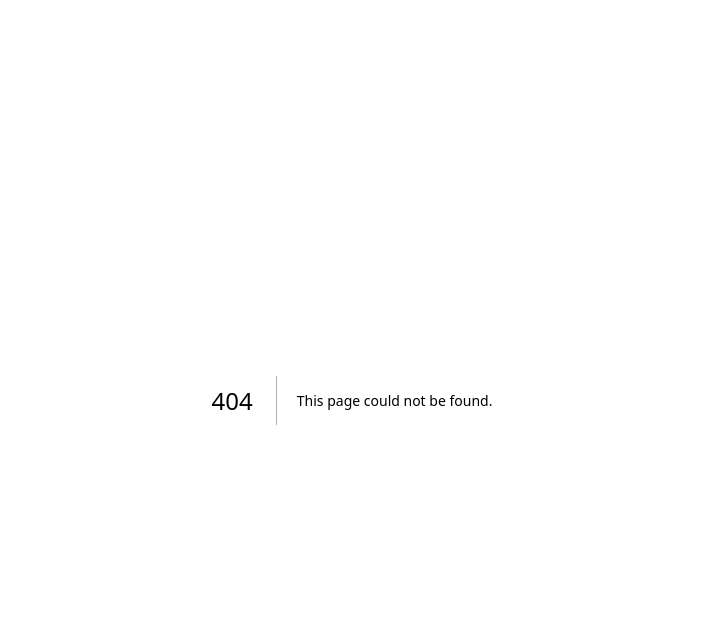
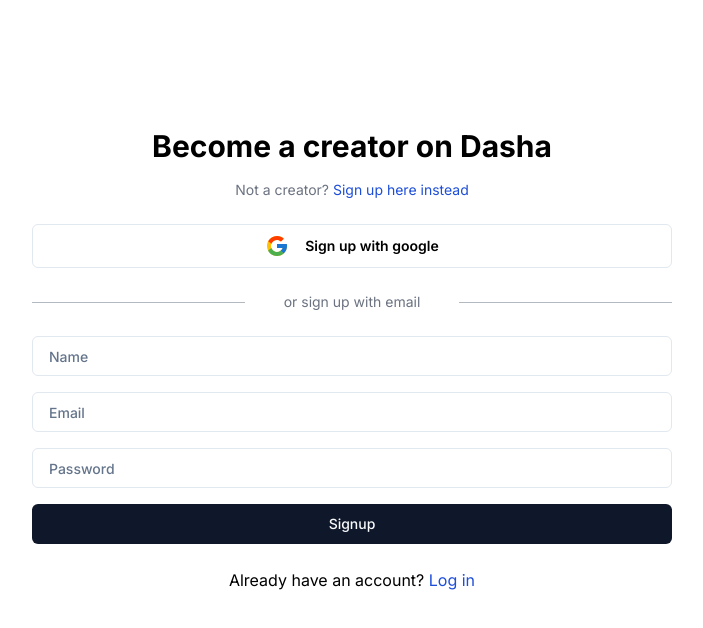
Before and after one commit to EkChills/Membership-Platform, a Next.js app: page /getstartedcreator in a window 1280 px wide. Before the commit this address had no page. Shown: the top 628 px of the page, without its empty margins (288-991 px from the left). Built offline with nearby package versions, Linux system fonts and the light colour scheme.

Commit message:
form validation

```diff
--- /dev/null
+++ b/src/app/getstartedcreator/page.tsx
@@ -0,0 +1,38 @@
+
+import AuthPagesWrapper from '@/components/authpages/AuthPagesWrapper'
+import LoginHeader from '@/components/authpages/LoginHeader'
+import LoginInputs from '@/components/authpages/LoginInputs'
+import AnimatePresenceWrapper from '@/components/framer-motion/AnimatePresenceWrapper'
+import { Button } from '@/components/ui/button'
+import { Input } from '@/components/ui/input'
+import Image from 'next/image'
+import Link from 'next/link'
+import { usePathname } from 'next/navigation'
+import React from 'react'
+
+
+export default function CreatorSignup() {
+  return (
+    <AnimatePresenceWrapper>
+    <AuthPagesWrapper>
+      <div className='w-full sm:max-w-screen-sm mx-auto text-center'>
+      <div className='mt-32'>
+        <LoginHeader mainText='Become a creator on Dasha' subText='Not a creator?' linkActionText='Sign up here instead' linkTo='/getstarteduser'  />
+      </div>
+        <Button aria-label='sign in button' className='flex justify-center items-center w-full mt-6 space-x-4' size="lg" variant="outline">
+          <Image width={24} height={24} alt='' src={'/assets/google-logo.svg'} />
+          <p className='font-semibold'>Sign up with google</p>
+        </Button>
+
+        <div className='flex items-center  w-full mt-6'>
+          <div className='h-[1px] w-full bg-gray-500/50' />
+          <span className='text-gray-500 text-sm antialiased w-full'>or sign up with email</span>
+          <div className='h-[1px] w-full bg-gray-500/50' />
+        </div>
+      <LoginInputs />
+      <p className='mt-6'>Already have an account? <Link href="/" className='text-blue-700 text-center'>Log in</Link></p>
+      </div>
+    </AuthPagesWrapper>
+    </AnimatePresenceWrapper>
+  )
+}
--- /dev/null
+++ b/src/app/getstarteduser/page.tsx
@@ -0,0 +1,18 @@
+
+import AuthPagesWrapper from '@/components/authpages/AuthPagesWrapper'
+import LoginHeader from '@/components/authpages/LoginHeader'
+import AnimatePresenceWrapper from '@/components/framer-motion/AnimatePresenceWrapper'
+import { usePathname } from 'next/navigation'
+import React from 'react'
+
+export default function CreatorSignup() {
+  return (
+    <AnimatePresenceWrapper>
+    <AuthPagesWrapper>
+      <div className='mt-32'>
+        <LoginHeader mainText='Become a creator on Dasha' subText='Not a creator?' linkActionText='Sign up here instead' linkTo='/getstarteduser'  />
+      </div>
+    </AuthPagesWrapper>
+    </AnimatePresenceWrapper>
+  )
+}
--- /dev/null
+++ b/src/app/logincreator/page.tsx
@@ -0,0 +1,9 @@
+import React from 'react'
+
+export default function page() {
+  return (
+    <div>
+
+    </div>
+  )
+}
--- a/src/app/page.tsx
+++ b/src/app/page.tsx
@@ -5,8 +5,12 @@ import React from "react";
 import LandingPageNav from "@/components/landing page/LandingPageNav";
 import { Button } from "@/components/ui/button";
 import Image from "next/image";
+import { getServerSession } from "next-auth";
+import { authOptions } from "./api/auth/[...nextauth]/route";
 
 export default function page() {
+
+
   return (
     <>
       <LandingPageNav />
--- /dev/null
+++ b/src/components/authpages/AuthPagesWrapper.tsx
@@ -0,0 +1,32 @@
+import React from 'react'
+import MotionContainer from '../framer-motion/MotionContainer'
+import {Variants} from 'framer-motion'
+
+export const authPageVariants:Variants = {
+  hidden:{
+    opacity:0
+  },
+  visible:{
+    opacity:1,
+    transition:{
+      duration:0.5,
+    }
+  },
+  exit:{
+    opacity:0,
+    transition:{
+      duration:0.4,
+      delay:0.3
+    }
+  }
+}
+
+export default function AuthPagesWrapper({children}:React.PropsWithChildren) {
+
+
+  return (
+    <MotionContainer className='flex w-full justify-center px-4' variant={authPageVariants}>
+      {children}
+    </MotionContainer>
+  )
+}
--- /dev/null
+++ b/src/components/authpages/LoginHeader.tsx
@@ -0,0 +1,26 @@
+import Link from "next/link"
+
+
+interface LoginHeaderProps {
+  mainText: string;
+  subText: string;
+  linkTo: string;
+  linkActionText: string;
+}
+
+const LoginHeader = ({ mainText, subText, linkTo, linkActionText }: LoginHeaderProps) => {
+  return (
+    <div>
+      <h2 className="font-bold text-3xl antialiased">{mainText}</h2>
+      <p className="text-gray-500 text-sm mt-4 antialiased text-center">
+        {subText} <span className="text-blue-700 hover:brightness-110 transition-all duration-300">
+          <Link href={linkTo}>
+            {linkActionText}
+          </Link>
+        </span>
+      </p>
+    </div>
+  );
+};
+
+export default LoginHeader;
--- /dev/null
+++ b/src/components/authpages/LoginInputs.tsx
@@ -0,0 +1,37 @@
+"use client";
+
+import React from "react";
+import { Input } from "../ui/input";
+import { Button, buttonVariants } from "../ui/button";
+import {useForm} from 'react-hook-form'
+
+export default function LoginInputs() {
+  const {formState:{errors}, register, handleSubmit} = useForm()
+
+  const handleSubmitHandler = () => {
+
+  }
+
+  return (
+    <form className="flex flex-col gap-4 mt-6" onSubmit={handleSubmit(handleSubmitHandler)}>
+      <Input
+        placeholder="Name"
+        className={buttonVariants({ variant: "outline" })}
+        {...register("name", {required:true})}
+      />
+      <Input
+        placeholder="Email"
+        className={buttonVariants({ variant: "outline" })}
+        {...register("email", {required:true})}
+      />
+      <div>
+        <Input
+          placeholder="Password"
+          className={buttonVariants({ variant: "outline" })}
+          {...register("password", {required:true})}
+        />
+      </div>
+      <Button>Signup</Button>
+    </form>
+  );
+}
--- /dev/null
+++ b/src/components/framer-motion/AnimatePresenceWrapper.tsx
@@ -0,0 +1,12 @@
+"use client"
+
+import React from 'react'
+import {AnimatePresence} from 'framer-motion'
+
+export default function AnimatePresenceWrapper({children}:React.PropsWithChildren) {
+  return (
+   <AnimatePresence mode='wait' presenceAffectsLayout >
+    {children}
+   </AnimatePresence>
+  )
+}
--- /dev/null
+++ b/src/components/framer-motion/MotionContainer.tsx
@@ -0,0 +1,23 @@
+"use client"
+
+
+import { cn } from '@/lib/utils';
+import {motion, Variants} from 'framer-motion'
+import { usePathname } from 'next/navigation';
+
+interface MotionContainerProps extends React.PropsWithChildren {
+  variant: Variants,
+  className:string;
+  motionKey?:string
+}
+
+export default function MotionContainer({variant, className,children, motionKey}:MotionContainerProps) {
+  const pathName = usePathname()
+  console.log(pathName);
+
+  return (
+    <motion.div variants={variant} initial="hidden" animate="visible" exit="exit" key={pathName} className={cn(className)}>
+      {children}
+    </motion.div>
+  )
+}
--- /dev/null
+++ b/src/lib/zod/formTypes.ts
@@ -0,0 +1,19 @@
+import {z} from 'zod'
+
+
+
+export const SignUpSchema = z.object({
+  name:z.string().min(1, {message:'name must be more than 1 character'}),
+  email:z.string().email().min(2, {message:"email must be more than 2 characters"}),
+  password:z.string().min(8, {message:"password must be more than 8 characters"})
+})
+
+export const LoginSchema = z.object({
+  name:z.string().min(1, {message:'name must be more than 1 character'}),
+  email:z.string().email().min(2, {message:"email must be more than 2 characters"}),
+  password:z.string().min(8, {message:"password must be more than 8 characters"})
+})
+
+
+export type SignUpType = z.infer<typeof SignUpSchema>
+export type LoginType = z.infer<typeof LoginSchema>
```
Also changed, not shown: package.json (+7 -3 lines), public/assets/google-logo.svg (added), 1 other file (tests, documents, lock files or other folders).
